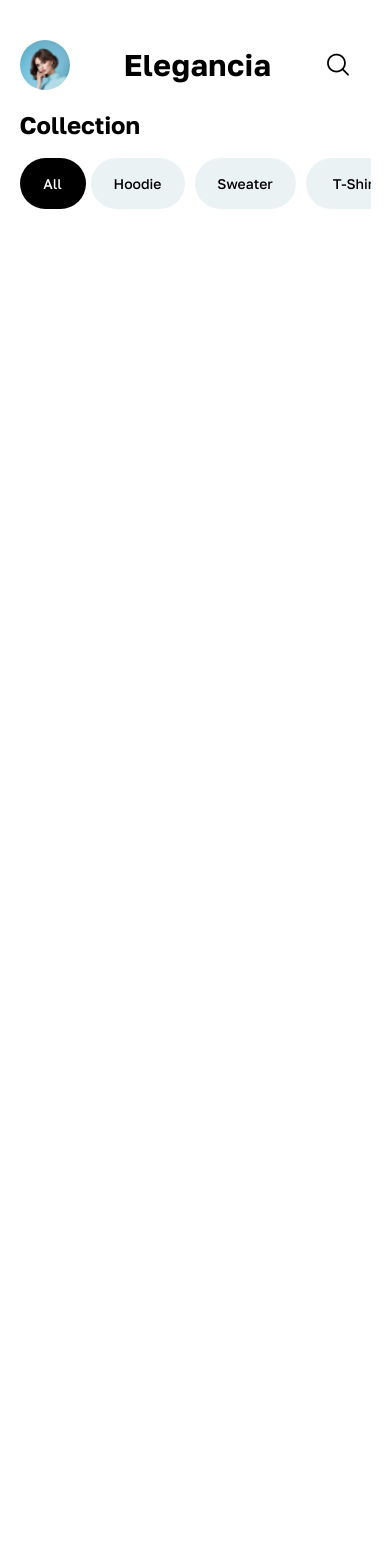
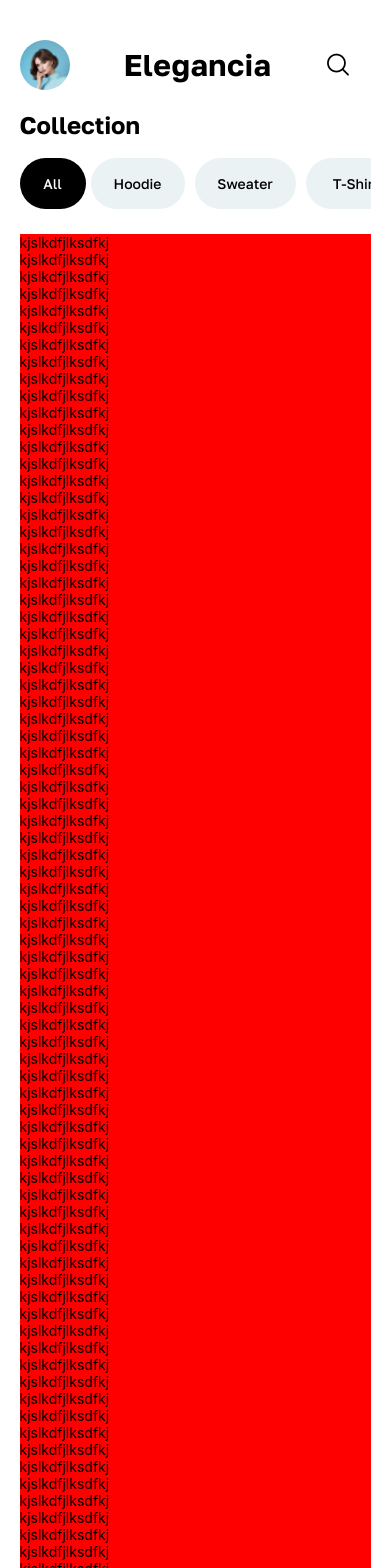
Before and after one commit to usmanjutt47/Fashion-store, a React Native app in the folder client/: screen /Home in a window 390 px wide. Shown: the top 1568 px of the page. Before the commit the page ends 844 px from the top, so only its background shows below. Built offline with nearby package versions, Linux system fonts and the light colour scheme.

Commit message:
Update Home.jsx

```diff
--- a/client/src/screens/Home.jsx
+++ b/client/src/screens/Home.jsx
@@ -89,9 +89,98 @@ export default function Home() {
         </ScrollView>
       </View>
       <View style={styles.carouselContainer}>
-        <View>
+        <ScrollView>
           <Carousel />
-        </View>
+          <Text>kjslkdfjlksdfkj</Text>
+          <Text>kjslkdfjlksdfkj</Text>
+          <Text>kjslkdfjlksdfkj</Text>
+
+          <Text>kjslkdfjlksdfkj</Text>
+
+          <Text>kjslkdfjlksdfkj</Text>
+
+          <Text>kjslkdfjlksdfkj</Text>
+
+          <Text>kjslkdfjlksdfkj</Text>
+
+          <Text>kjslkdfjlksdfkj</Text>
+
+          <Text>kjslkdfjlksdfkj</Text>
+
+          <Text>kjslkdfjlksdfkj</Text>
+          <Text>kjslkdfjlksdfkj</Text>
+
+          <Text>kjslkdfjlksdfkj</Text>
+          <Text>kjslkdfjlksdfkj</Text>
+          <Text>kjslkdfjlksdfkj</Text>
+          <Text>kjslkdfjlksdfkj</Text>
+          <Text>kjslkdfjlksdfkj</Text>
+          <Text>kjslkdfjlksdfkj</Text>
+          <Text>kjslkdfjlksdfkj</Text>
+          <Text>kjslkdfjlksdfkj</Text>
+          <Text>kjslkdfjlksdfkj</Text>
+          <Text>kjslkdfjlksdfkj</Text>
+          <Text>kjslkdfjlksdfkj</Text>
+          <Text>kjslkdfjlksdfkj</Text>
+          <Text>kjslkdfjlksdfkj</Text>
+          <Text>kjslkdfjlksdfkj</Text>
+          <Text>kjslkdfjlksdfkj</Text>
+          <Text>kjslkdfjlksdfkj</Text>
+          <Text>kjslkdfjlksdfkj</Text>
+          <Text>kjslkdfjlksdfkj</Text>
+          <Text>kjslkdfjlksdfkj</Text>
+          <Text>kjslkdfjlksdfkj</Text>
+          <Text>kjslkdfjlksdfkj</Text>
+          <Text>kjslkdfjlksdfkj</Text>
+          <Text>kjslkdfjlksdfkj</Text>
+          <Text>kjslkdfjlksdfkj</Text>
+          <Text>kjslkdfjlksdfkj</Text>
+          <Text>kjslkdfjlksdfkj</Text>
+          <Text>kjslkdfjlksdfkj</Text>
+          <Text>kjslkdfjlksdfkj</Text>
+          <Text>kjslkdfjlksdfkj</Text>
+          <Text>kjslkdfjlksdfkj</Text>
+          <Text>kjslkdfjlksdfkj</Text>
+          <Text>kjslkdfjlksdfkj</Text>
+          <Text>kjslkdfjlksdfkj</Text>
+          <Text>kjslkdfjlksdfkj</Text>
+          <Text>kjslkdfjlksdfkj</Text>
+          <Text>kjslkdfjlksdfkj</Text>
+          <Text>kjslkdfjlksdfkj</Text>
+          <Text>kjslkdfjlksdfkj</Text>
+          <Text>kjslkdfjlksdfkj</Text>
+          <Text>kjslkdfjlksdfkj</Text>
+          <Text>kjslkdfjlksdfkj</Text>
+          <Text>kjslkdfjlksdfkj</Text>
+          <Text>kjslkdfjlksdfkj</Text>
+          <Text>kjslkdfjlksdfkj</Text>
+          <Text>kjslkdfjlksdfkj</Text>
+          <Text>kjslkdfjlksdfkj</Text>
+          <Text>kjslkdfjlksdfkj</Text>
+          <Text>kjslkdfjlksdfkj</Text>
+          <Text>kjslkdfjlksdfkj</Text>
+          <Text>kjslkdfjlksdfkj</Text>
+          <Text>kjslkdfjlksdfkj</Text>
+          <Text>kjslkdfjlksdfkj</Text>
+          <Text>kjslkdfjlksdfkj</Text>
+          <Text>kjslkdfjlksdfkj</Text>
+          <Text>kjslkdfjlksdfkj</Text>
+          <Text>kjslkdfjlksdfkj</Text>
+          <Text>kjslkdfjlksdfkj</Text>
+          <Text>kjslkdfjlksdfkj</Text>
+          <Text>kjslkdfjlksdfkj</Text>
+          <Text>kjslkdfjlksdfkj</Text>
+          <Text>kjslkdfjlksdfkj</Text>
+          <Text>kjslkdfjlksdfkj</Text>
+          <Text>kjslkdfjlksdfkj</Text>
+          <Text>kjslkdfjlksdfkj</Text>
+          <Text>kjslkdfjlksdfkj</Text>
+          <Text>kjslkdfjlksdfkj</Text>
+          <Text>kjslkdfjlksdfkj</Text>
+          <Text>kjslkdfjlksdfkj</Text>
+          <Text>kjslkdfjlksdfkj</Text>
+          <Text>kjslkdfjlksdfkj</Text>
+        </ScrollView>
       </View>
     </View>
   );
@@ -164,6 +253,7 @@ const styles = StyleSheet.create({
   },
   carouselContainer: {
     marginTop: 20,
-    alignItems: "center",
+
+    backgroundColor: "red",
   },
 });
```
